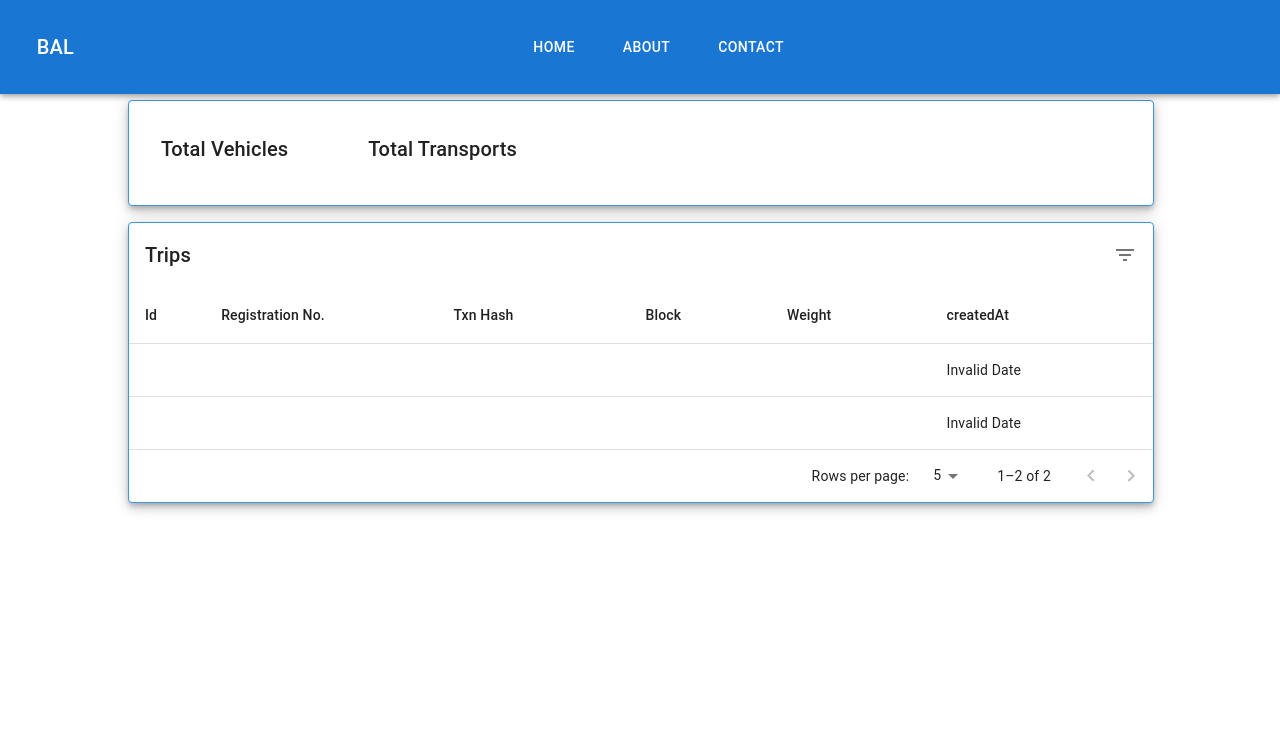
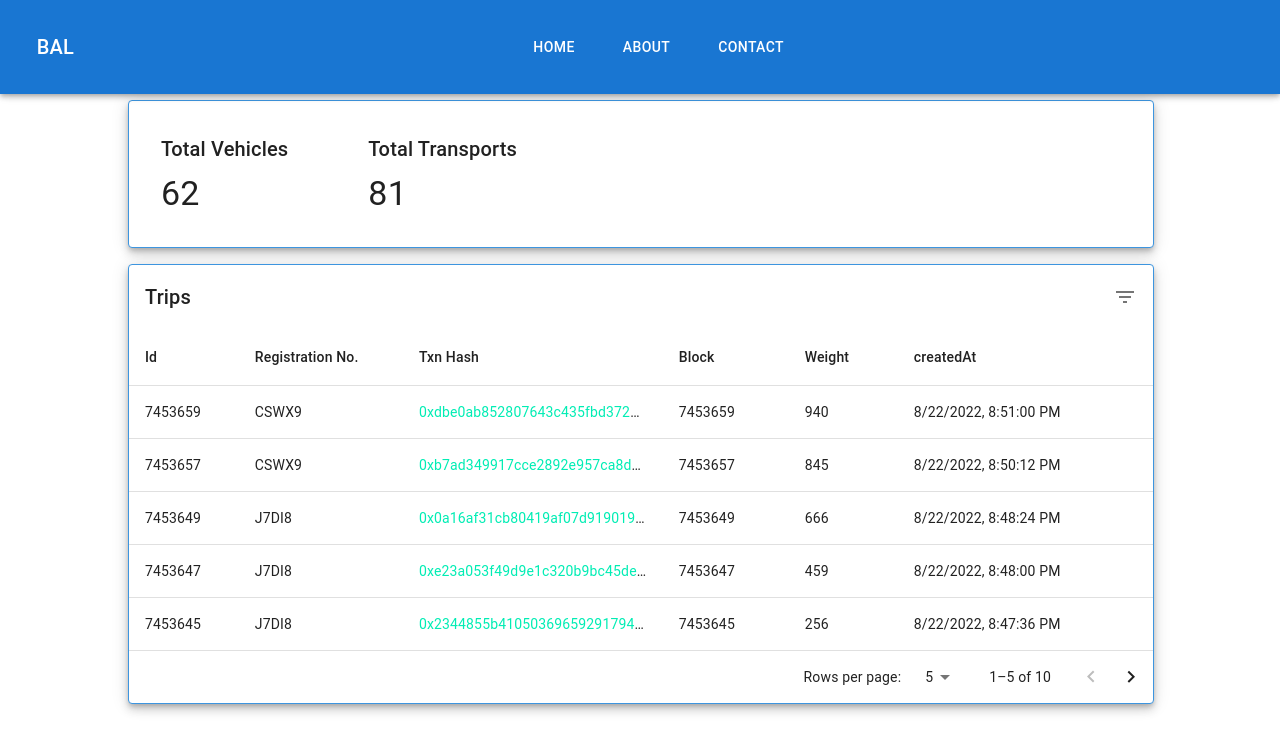
Before and after one commit to prajjwaljogdand/bal-frontend, a React (Create React App) app: page / in a window 1280 px wide. Shown: the top 752 px of the page. Built offline with nearby package versions, Linux system fonts and the light colour scheme.

Commit message:
Sample data loaded

```diff
--- a/src/App.js
+++ b/src/App.js
@@ -1,6 +1,6 @@
 import Navbar from "./component/Navbar";
 import Dashboard from "./pages/Dashboard";
-import {Routes, Route ,Link} from  "react-router-dom";
+import {Routes, Route} from  "react-router-dom";
 import Vehicle from "./pages/Vehicle";
 import "./styles/App.css";
 
--- a/src/component/Table.jsx
+++ b/src/component/Table.jsx
@@ -9,18 +9,14 @@ import TableContainer from "@mui/material/TableContainer";
 import TableHead from "@mui/material/TableHead";
 import TablePagination from "@mui/material/TablePagination";
 import TableRow from "@mui/material/TableRow";
-import TableSortLabel from "@mui/material/TableSortLabel";
 import Toolbar from "@mui/material/Toolbar";
 import Typography from "@mui/material/Typography";
 import Paper from "@mui/material/Paper";
 import IconButton from "@mui/material/IconButton";
 import Tooltip from "@mui/material/Tooltip";
-import FormControlLabel from "@mui/material/FormControlLabel";
-import Switch from "@mui/material/Switch";
-import DeleteIcon from "@mui/icons-material/Delete";
 import FilterListIcon from "@mui/icons-material/FilterList";
-import { visuallyHidden } from "@mui/utils";
 import Link from '@mui/material/Link';
+
 function createData(id, name, tx, mine, timeIn, timeOut, createdAt) {
   const d = new Date(createdAt * 1000);
   const created = d.toLocaleString();
--- a/src/index.js
+++ b/src/index.js
@@ -1,15 +1,22 @@
-import React from 'react';
-import ReactDOM from 'react-dom/client';
+import React from "react";
+import ReactDOM from "react-dom/client";
 import "./styles/index.css";
-import App from './App';
+import App from "./App";
 import { BrowserRouter } from "react-router-dom";
+import { ApolloProvider, ApolloClient, InMemoryCache } from "@apollo/client";
 
-const root = ReactDOM.createRoot(document.getElementById('root'));
+const client = new ApolloClient({
+  uri: "https://api.thegraph.com/subgraphs/name/prajjwaljogdand/bal",
+  cache: new InMemoryCache(),
+});
 
+const root = ReactDOM.createRoot(document.getElementById("root"));
 root.render(
   <React.StrictMode>
-   <BrowserRouter>
-      <App />
-    </BrowserRouter>
+    <ApolloProvider client={client}>
+      <BrowserRouter>
+        <App />
+      </BrowserRouter>
+    </ApolloProvider>
   </React.StrictMode>
 );
--- a/src/pages/Dashboard.jsx
+++ b/src/pages/Dashboard.jsx
@@ -1,12 +1,15 @@
 import React from 'react'
 import EnhancedTable from '../component/Table'
 import Banner from '../component/Banner'
+import  data from  "../sampleData.json";
 
 function Dashboard() {
+
+    console.log(data)
   return (
     <div>
-        <Banner countData={{}} />
-        <EnhancedTable data={[{},{}]} />
+        <Banner countData={data.data.tripData} />
+        <EnhancedTable data={data.data.entries} />
     </div>
   )
 }
--- /dev/null
+++ b/src/sampleData.json
@@ -0,0 +1,90 @@
+{
+  "data": {
+    "tripData": {
+      "count": "81",
+      "numberOfVehicles": "62"
+    },
+    "entries": [
+      {
+        "id": "0xdbe0ab852807643c435fbd37247e2a2ab7a2d3de62d97abe4a14ba95b95e3c03",
+        "txHash": "0xdbe0ab852807643c435fbd37247e2a2ab7a2d3de62d97abe4a14ba95b95e3c03",
+        "block": "7453659",
+        "truckId": "CSWX9",
+        "timeOut": "1661201460",
+        "weight": "940"
+      },
+      {
+        "id": "0xb7ad349917cce2892e957ca8d55002c4b453f7749bb0c834b2511e5d800efe7e",
+        "txHash": "0xb7ad349917cce2892e957ca8d55002c4b453f7749bb0c834b2511e5d800efe7e",
+        "block": "7453657",
+        "truckId": "CSWX9",
+        "timeOut": "1661201412",
+        "weight": "845"
+      },
+      {
+        "id": "0x0a16af31cb80419af07d9190195a0b8be8ec0c537212077657ba86676a638fb1",
+        "txHash": "0x0a16af31cb80419af07d9190195a0b8be8ec0c537212077657ba86676a638fb1",
+        "block": "7453649",
+        "truckId": "J7DI8",
+        "timeOut": "1661201304",
+        "weight": "666"
+      },
+      {
+        "id": "0xe23a053f49d9e1c320b9bc45de72fef6f4acc8bb6afb5f7eb8b3373ecb33429b",
+        "txHash": "0xe23a053f49d9e1c320b9bc45de72fef6f4acc8bb6afb5f7eb8b3373ecb33429b",
+        "block": "7453647",
+        "truckId": "J7DI8",
+        "timeOut": "1661201280",
+        "weight": "459"
+      },
+      {
+        "id": "0x2344855b41050369659291794fc7c19347d8e7baf28d46e6a43852db7f59302c",
+        "txHash": "0x2344855b41050369659291794fc7c19347d8e7baf28d46e6a43852db7f59302c",
+        "block": "7453645",
+        "truckId": "J7DI8",
+        "timeOut": "1661201256",
+        "weight": "256"
+      },
+      {
+        "id": "0x93fd085448d2a78cf27986d7c4b565392de607615617f5a2715bba531938154e",
+        "txHash": "0x93fd085448d2a78cf27986d7c4b565392de607615617f5a2715bba531938154e",
+        "block": "7453642",
+        "truckId": "J7DI8",
+        "timeOut": "1661201220",
+        "weight": "474"
+      },
+      {
+        "id": "0x1e81d7c5c6018ac1903fa832025d72fa73bfa6799e8c15a13ff0e15363af6aa5",
+        "txHash": "0x1e81d7c5c6018ac1903fa832025d72fa73bfa6799e8c15a13ff0e15363af6aa5",
+        "block": "7453638",
+        "truckId": "J7DI8",
+        "timeOut": "1661201172",
+        "weight": "438"
+      },
+      {
+        "id": "0xee7a8ee27c17fc0676bcc83f769bbccb465b10bb1f2ecf9834f5738b4d0ceee9",
+        "txHash": "0xee7a8ee27c17fc0676bcc83f769bbccb465b10bb1f2ecf9834f5738b4d0ceee9",
+        "block": "7453636",
+        "truckId": "J7DI8",
+        "timeOut": "1661201148",
+        "weight": "541"
+      },
+      {
+        "id": "0x08f097c9eab6c9fd80383b09eaf8cddb4363eecbc0649a4f854cd5ba52731dc3",
+        "txHash": "0x08f097c9eab6c9fd80383b09eaf8cddb4363eecbc0649a4f854cd5ba52731dc3",
+        "block": "7453634",
+        "truckId": "J7DI8",
+        "timeOut": "1661201112",
+        "weight": "49"
+      },
+      {
+        "id": "0xd8728d2a28d22ac03b8b5c14089228bda5d1fb396dcdf3638f00d66f3da70884",
+        "txHash": "0xd8728d2a28d22ac03b8b5c14089228bda5d1fb396dcdf3638f00d66f3da70884",
+        "block": "7453623",
+        "truckId": "HHKJY",
+        "timeOut": "1661200932",
+        "weight": "172"
+      }
+    ]
+  }
+}
```
